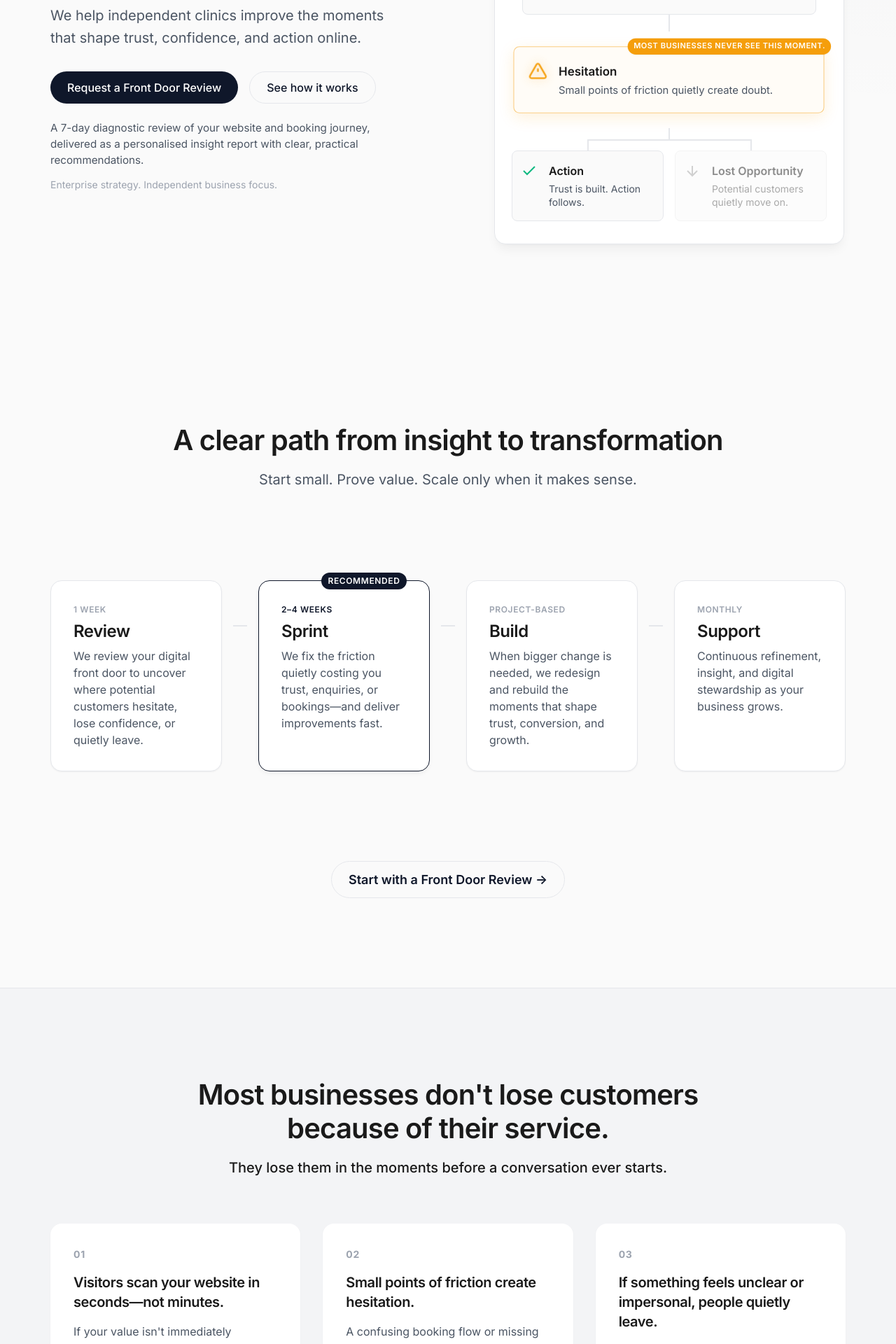
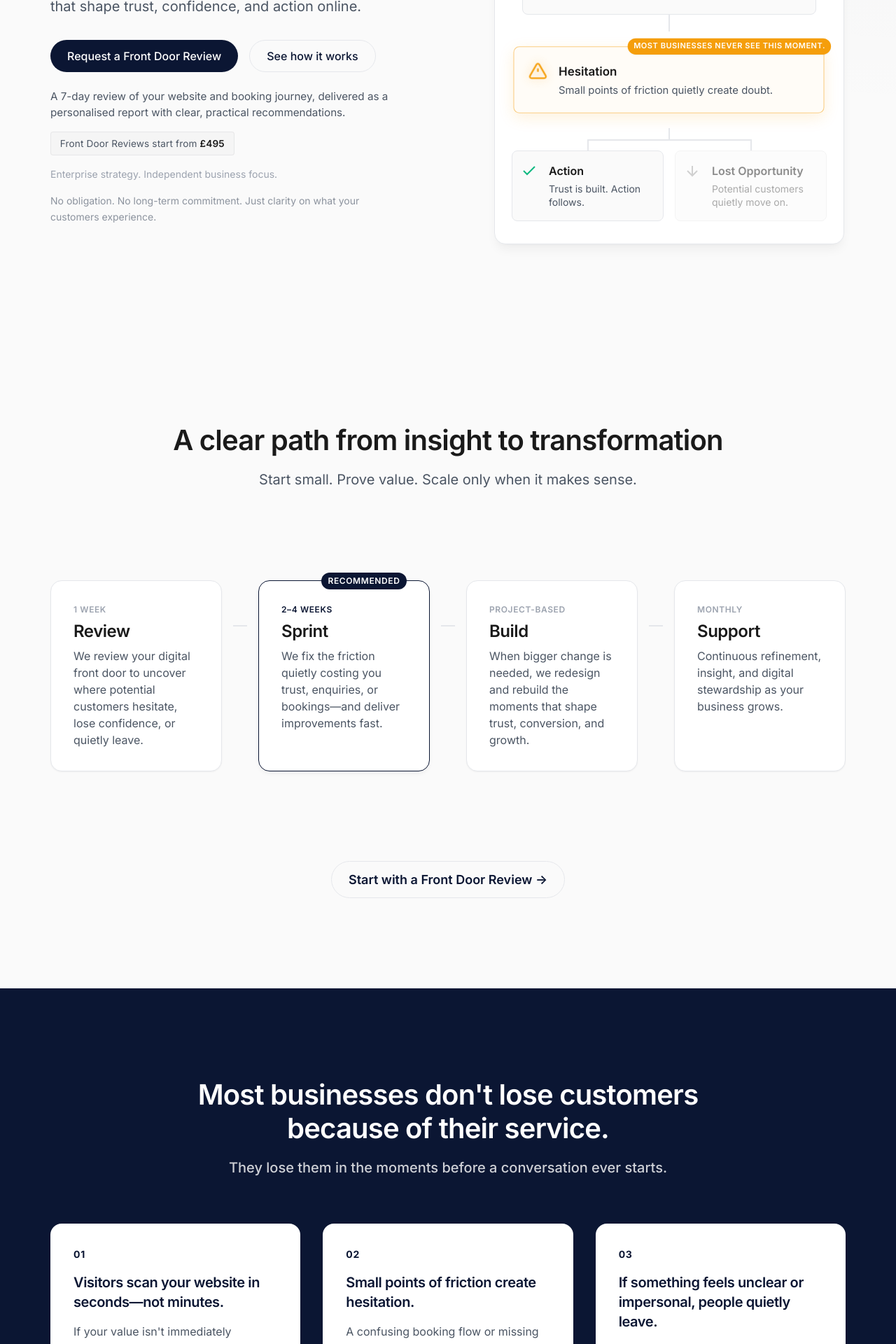
Before and after one commit to Haslam87/second-floor-site, a React (Vite) app: page / in a window 1280 px wide. Shown: the part 460-2380 px from the top of the page at 70% size. Built offline with nearby package versions, Linux system fonts and the light colour scheme.

Commit message:
Updated homepage hero and CTA

```diff
--- a/src/components/Header.css
+++ b/src/components/Header.css
@@ -36,11 +36,11 @@
 .nav-desktop a {
   font-size: 0.9375rem;
   font-weight: 500;
-  color: var(--text-secondary);
+  color: var(--accent-color);
 }
 
 .nav-desktop a:hover {
-  color: var(--text-primary);
+  color: var(--accent-hover);
 }
 
 @media (min-width: 768px) {
--- a/src/components/Hero.css
+++ b/src/components/Hero.css
@@ -77,10 +77,33 @@
   }
 }
 
+.hero-pricing {
+  margin-top: 1rem;
+  font-size: 0.85rem;
+  color: var(--text-secondary);
+  background: rgba(15, 23, 42, 0.02);
+  padding: 0.35rem 0.8rem;
+  border-radius: var(--radius-sm);
+  border: 1px solid rgba(15, 23, 42, 0.06);
+  display: inline-block;
+  letter-spacing: 0.01em;
+}
+
+.pricing-amount {
+  font-weight: 600;
+  color: var(--text-primary);
+}
+
+.hero-reassurance {
+  font-size: 0.875rem;
+  color: color-mix(in srgb, var(--text-tertiary), black 10%);
+  margin-top: 1rem;
+}
+
 .hero-note {
   font-size: 0.875rem;
   color: var(--text-tertiary);
-  margin-top: 0.75rem;
+  margin-top: 1rem;
 }
 
 /* The Silent Drop-Off Journey */
--- a/src/components/Hero.jsx
+++ b/src/components/Hero.jsx
@@ -17,10 +17,16 @@ export default function Hero() {
             <button className="btn btn-secondary">See how it works</button>
           </div>
           <p className="hero-review-desc slide-up" style={{ animationDelay: '225ms' }}>
-            A 7-day diagnostic review of your website and booking journey, delivered as a personalised insight report with clear, practical recommendations.
+            A 7-day review of your website and booking journey, delivered as a personalised report with clear, practical recommendations.
           </p>
-          <p className="hero-note slide-up" style={{ animationDelay: '250ms' }}>
+          <div className="hero-pricing slide-up" style={{ animationDelay: '235ms' }}>
+            Front Door Reviews start from <span className="pricing-amount">£495</span>
+          </div>
+          <p className="hero-note slide-up" style={{ animationDelay: '245ms' }}>
             Enterprise strategy. Independent business focus.
+          </p>
+          <p className="hero-reassurance slide-up" style={{ animationDelay: '250ms' }}>
+            No obligation. No long-term commitment. Just clarity on what your customers experience.
           </p>
         </div>
         <div className="hero-visual dropoff-journey fade-in" style={{ animationDelay: '300ms' }}>
--- a/src/components/Problem.css
+++ b/src/components/Problem.css
@@ -1,5 +1,6 @@
 .problem-section {
-  background-color: var(--bg-secondary);
+  background-color: var(--accent-color);
+  color: white;
 }
 
 .problem-header {
@@ -11,6 +12,7 @@
 .problem-header h2 {
   font-size: 2rem;
   margin-bottom: var(--spacing-sm);
+  color: white;
 }
 
 @media (min-width: 768px) {
@@ -21,7 +23,7 @@
 
 .problem-subtitle {
   font-size: 1.25rem;
-  color: var(--text-primary);
+  color: rgba(255, 255, 255, 0.8);
   font-weight: 500;
 }
 
@@ -54,7 +56,7 @@
 .card-number {
   font-size: 0.875rem;
   font-weight: 700;
-  color: var(--text-tertiary);
+  color: var(--accent-color);
   margin-bottom: var(--spacing-sm);
   letter-spacing: 0.05em;
 }
--- a/src/components/SocialProof.jsx
+++ b/src/components/SocialProof.jsx
@@ -20,7 +20,7 @@ export default function SocialProof() {
           </div>
 
           <div className="testimonial-card fade-in" style={{ animationDelay: '200ms' }}>
-            <p className="testimonial-text">"The Front Door Review identified friction points we never noticed. Making those small changes increased our enquiry conversion rate by 40%."</p>
+            <p className="testimonial-text">"The review showed us issues we’d completely overlooked. Within weeks, enquiries felt noticeably stronger."</p>
             <div className="testimonial-author">
               <div className="author-avatar placeholder"></div>
               <div className="author-info">
--- a/src/index.css
+++ b/src/index.css
@@ -11,8 +11,8 @@
   --text-secondary: #4B5563;
   --text-tertiary: #9CA3AF;
 
-  --accent-color: #0F172A;
-  --accent-hover: #334155;
+  --accent-color: #0B1633;
+  --accent-hover: #132551;
 
   --border-color: #E5E7EB;
 
@@ -66,7 +66,7 @@ h1, h2, h3, h4, h5, h6 {
   font-weight: 600;
   line-height: 1.2;
   letter-spacing: -0.02em;
-  color: var(--text-primary);
+  color: var(--accent-color);
 }
 
 p {
@@ -76,7 +76,7 @@ p {
 }
 
 a {
-  color: inherit;
+  color: var(--accent-color);
   text-decoration: none;
   transition: color var(--transition-fast);
 }
```
